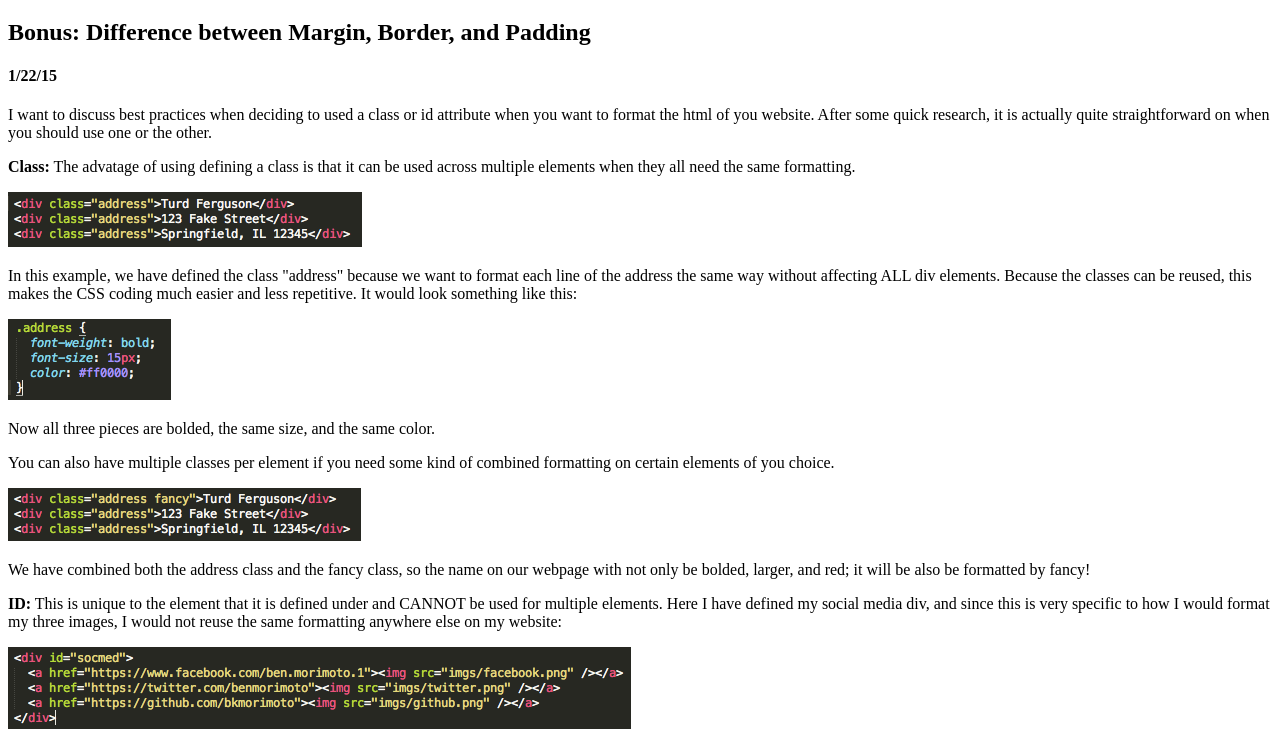
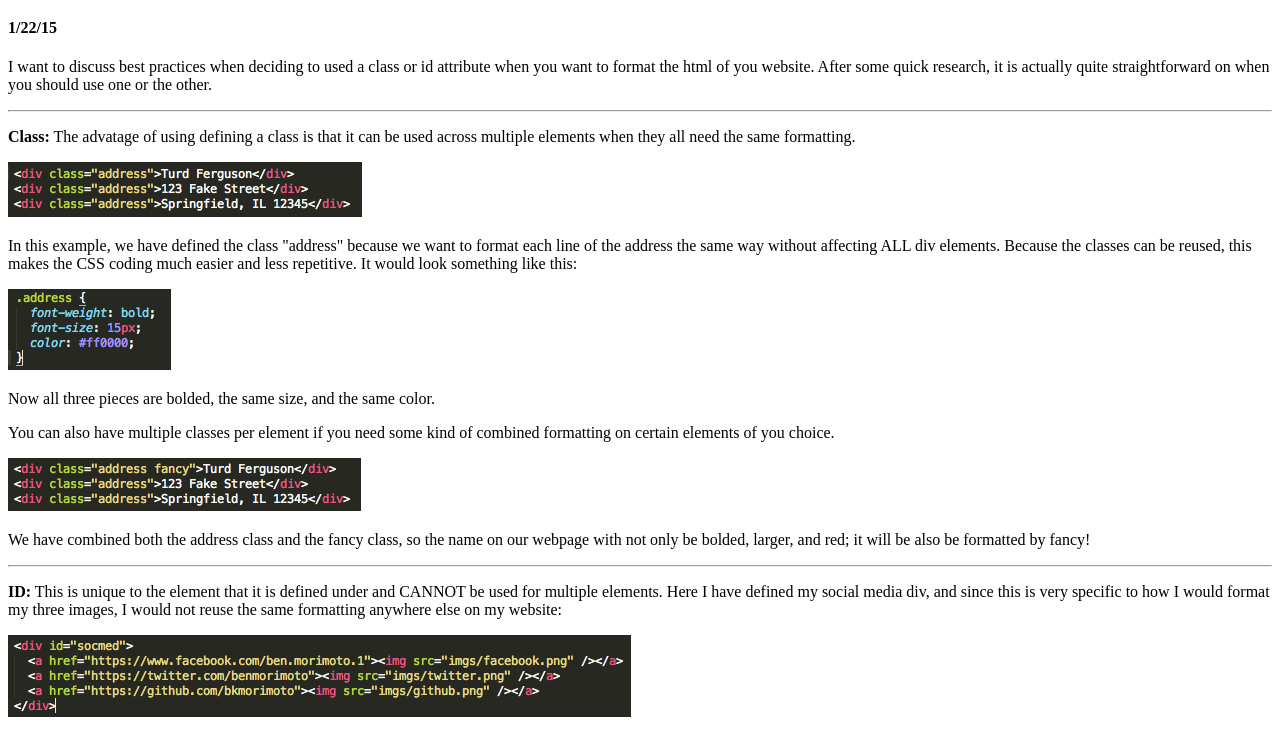
Before and after one commit to bkmorimoto/bkmorimoto.github.io, a plain HTML site: page blog/t2-css-design.html in a window 1280 px wide. Shown: the part 61-795 px from the top of the page. Drawn offline with Linux system fonts and the light colour scheme.

Commit message:
t2 blog edit

```diff
--- a/blog/t2-css-design.html
+++ b/blog/t2-css-design.html
@@ -1,17 +1,17 @@
 <!DOCTYPE html>
 <head>
-  <title>Your page title here</title>
+  <title>The BKM Experience</title>
   <meta charset="UTF-8">
   <link rel="stylesheet" type="text/css" href="../stylesheets/blog-stylesheet.css">
 </head>
 
 <main>
   <h1>When to Use Classes vs. IDs</h1>
-  <h2>Bonus: Difference between Margin, Border, and Padding
   <h4>1/22/15</h4>
 
   <section>
-    <p>I want to discuss best practices when deciding to used a class or id attribute when you want to format the html of you website. After some quick research, it is actually quite straightforward on when you should use one or the other.    </p>
+    <p>I want to discuss best practices when deciding to used a class or id attribute when you want to format the html of you website. After some quick research, it is actually quite straightforward on when you should use one or the other.</p>
+    <hr>
     <p><span class="bold">Class:</span> The advatage of using defining a class is that it can be used across multiple elements when they all need the same formatting.</p>
     <img src="../imgs/t2-class-1.png" />
     <p>In this example, we have defined the class "address" because we want to format each line of the address the same way without affecting ALL div elements. Because the classes can be reused, this makes the CSS coding much easier and less repetitive. It would look something like this:</p>
@@ -20,10 +20,12 @@
     <p>You can also have multiple classes per element if you need some kind of combined formatting on certain elements of you choice.</p>
     <img src="../imgs/t2-class-3.png" />
     <p>We have combined both the address class and the fancy class, so the name on our webpage with not only be bolded, larger, and red; it will be also be formatted by fancy!
+    <hr>
     <p><span class="bold">ID:</span> This is unique to the element that it is defined under and CANNOT be used for multiple elements. Here I have defined my social media div, and since this is very specific to how I would format my three images, I would not reuse the same formatting anywhere else on my website:</p>
     <img src="../imgs/t2-class-4.png" />
     <p>An element can have both a class and an ID defined, but the ID takes precedence if there are any conflicting features.</p>
     <img src="../imgs/t2-class-5.png" />
+    <br>
     <img src="../imgs/t2-class-6.png" />
     <p>This element has the class "name" and the ID "ben." Looking at the CSS we can see that font-size is defined in both the class and the ID, but because ID has precedence, the actual font size displayed with be 30 pixels.
   </section>
```
